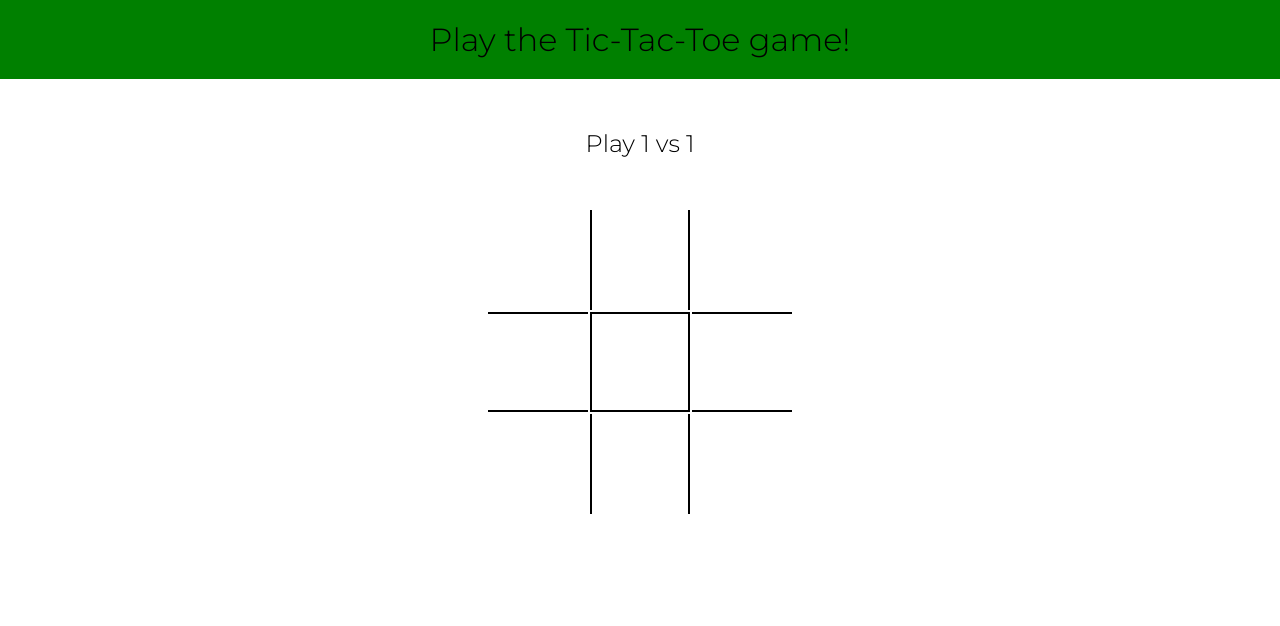
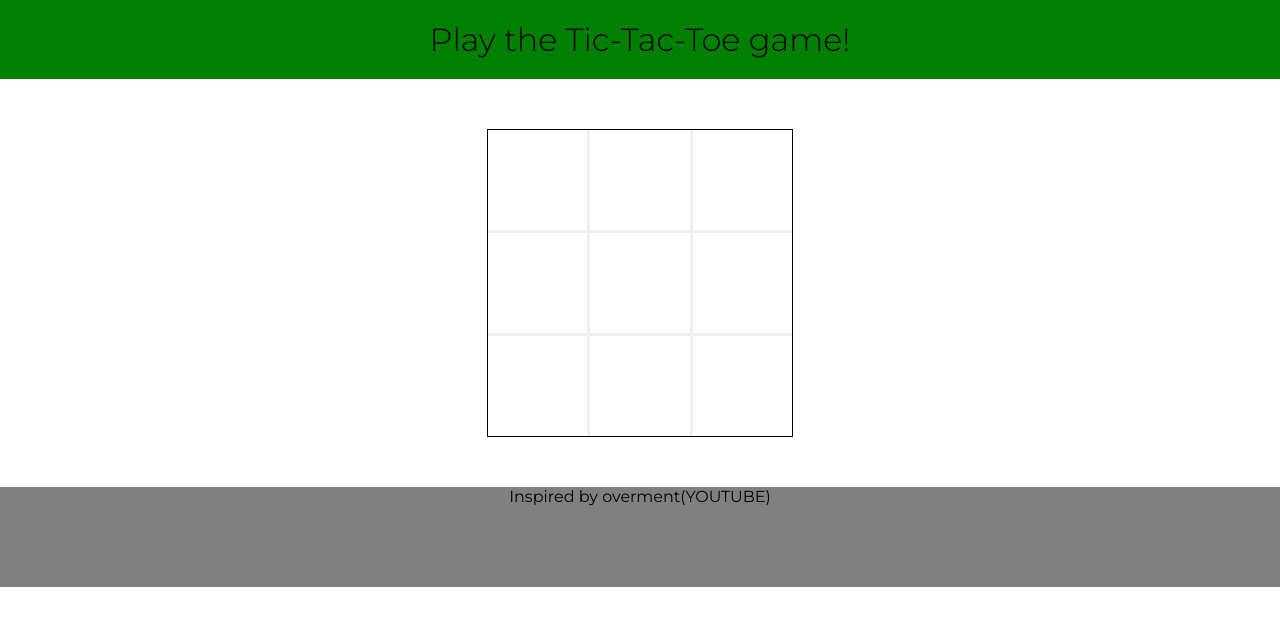
Before and after one commit to matthewcodepl/Tic-Tac-Toe, a plain HTML site: page index.html in a window 1280 px wide. Drawn offline with Linux system fonts and the light colour scheme.

Commit message:
content game

```diff
--- a/index.html
+++ b/index.html
@@ -1,12 +1,14 @@
 <!DOCTYPE html>
 <html lang="en">
-
   <head>
-    <meta charset="UTF-8">
-    <meta name="viewport" content="width=device-width, initial-scale=1.0">
-    <link rel="stylesheet" href="style.css">
-    <link href="https://fonts.googleapis.com/css?family=Montserrat:300,400,700&display=swap" rel="stylesheet">
-    <meta http-equiv="X-UA-Compatible" content="ie=edge">
+    <meta charset="UTF-8" />
+    <meta name="viewport" content="width=device-width, initial-scale=1.0" />
+    <link rel="stylesheet" href="style.css" />
+    <link
+      href="https://fonts.googleapis.com/css?family=Montserrat:300,400,700&display=swap"
+      rel="stylesheet"
+    />
+    <meta http-equiv="X-UA-Compatible" content="ie=edge" />
     <title>Tic-tac-toe</title>
   </head>
 
@@ -15,45 +17,21 @@
       <h1>
         Play the Tic-Tac-Toe game!
       </h1>
-        <h2>Play 1 vs 1</h2>
-        <table>
-            <tr>
-                <td id="one">
-
-                </td>
-                <td id="two" class="vert">
-
-                </td>
-                <td id="three">
-
-                </td>
-            </tr>
-            <tr>
-                <td id="four" class="hori">
-
-                </td>
-                <td id="five" class="vert hori">
-
-                </td>
-                <td id="six" class="hori">
-
-                </td>
-            </tr>
-            <tr>
-                <td id="seven">
-
-                </td>
-                <td id="eight" class="vert">
-                </td>
-
-                <td id="nine">
-                </td>
-            </tr>
-        </table>
-        <div class="circle"></div>
-        <h3 class="exit">X</h3>
+      <div class="board">
+        <div class="box fa" data-row="0" data-column="0"></div>
+        <div class="box fa" data-row="0" data-column="1"></div>
+        <div class="box fa" data-row="0" data-column="2"></div>
+        <div class="box fa" data-row="1" data-column="0"></div>
+        <div class="box fa" data-row="1" data-column="1"></div>
+        <div class="box fa" data-row="1" data-column="2"></div>
+        <div class="box fa" data-row="2" data-column="0"></div>
+        <div class="box fa" data-row="2" data-column="1"></div>
+        <div class="box fa" data-row="2" data-column="2"></div>
+      </div>
     </header>
+    <footer>
+      Inspired by overment(YOUTUBE)
+    </footer>
     <script src="main.js"></script>
   </body>
-
 </html>
--- a/main.js
+++ b/main.js
@@ -1,14 +1,13 @@
-const el_1 = document.querySelector("#one");
-const el_2 = document.querySelector("#two");
-const el_3 = document.querySelector("#three");
-const el_4 = document.querySelector("#four");
-const el_5 = document.querySelector("#five");
-const el_6 = document.querySelector("#six");
-const el_7 = document.querySelector("#seven");
-const el_8 = document.querySelector("#eight");
-const el_9 = document.querySelector("#nine");
-const circle = document.querySelector(".circle");
-const exit = document.querySelector("exit");
-el_1.addEventListener("click", function test() {
-    console.log("work")
-})
+const player1 = 'fa-circle-o';
+const player2 = 'fa-times';
+let round = 1;
+
+
+const boxes = [...document.querySelectorAll('.box')];
+boxes.forEach(box => box.addEventListener('click', pick))
+
+function pick(event) {
+    const turn = round % 2 === 0 ? player2 : player1l
+    event.targer.addclassList(turn);
+
+}
--- a/style.css
+++ b/style.css
@@ -5,10 +5,11 @@
 }
 
 html body {
-    font-family: 'Montserrat', sans-serif;
+  font-family: "Montserrat", sans-serif;
   font-size: 16px;
   position: relative;
-
+  height: 100vh;
+  width: 100%;
 }
 
 .game h1 {
@@ -19,54 +20,35 @@ html body {
   background-color: green;
 }
 
-.game h2 {
-    text-align: center;
-    font-weight: lighter;
-    margin: 50px;
-}
-
 .board {
-    height: 400px;
-    width: 400px;
-    margin: 50px auto;
-    background-color: black;
-    color: #fff;
-    display: flex;
-}
-
-td {
-    width: 100px;
-    height: 100px;
+  width: 306px;
+  background: #f0f0f0;
+  grid-template-columns: repeat(3, 1fr);
+  grid-template-rows: repeat(3, 100px);
+  grid-gap: 3px;
+  display: grid;
+  border: 1px solid black;
   cursor: pointer;
-    text-align: center;
-    font-size: 2rem;
-}
-
-table {
   margin: 50px auto;
 }
 
-.vert {
-    border-left: 2px solid black;
-    border-right: 2px solid black;
+.box {
+  background: #fff;
+  display: flex;
+  justify-content: center;
+  align-items: center;
+  font-size: 2rem;
+  color: #222;
 }
 
-.hori {
-    border-top: 2px solid black;
-    border-bottom: 2px solid black;
+.box:hover {
+  background-color: grey;
+  opacity: 0.6;
 }
 
-.circle {
-    height: 90px;
-    width: 90px;
-    margin: 5px;
-    border: 1px solid black;
-    border-radius: 50%;
-    display: none;
+footer {
+  height: 100px;
+  width: 100%;
+  text-align: center;
+  background-color: grey;
 }
-
-.exit {
-    font-size: 4.5rem;
-    font-weight: lighter;
-    display: none;
-}
```
Lines whose indentation alone changed are shown as unchanged.
